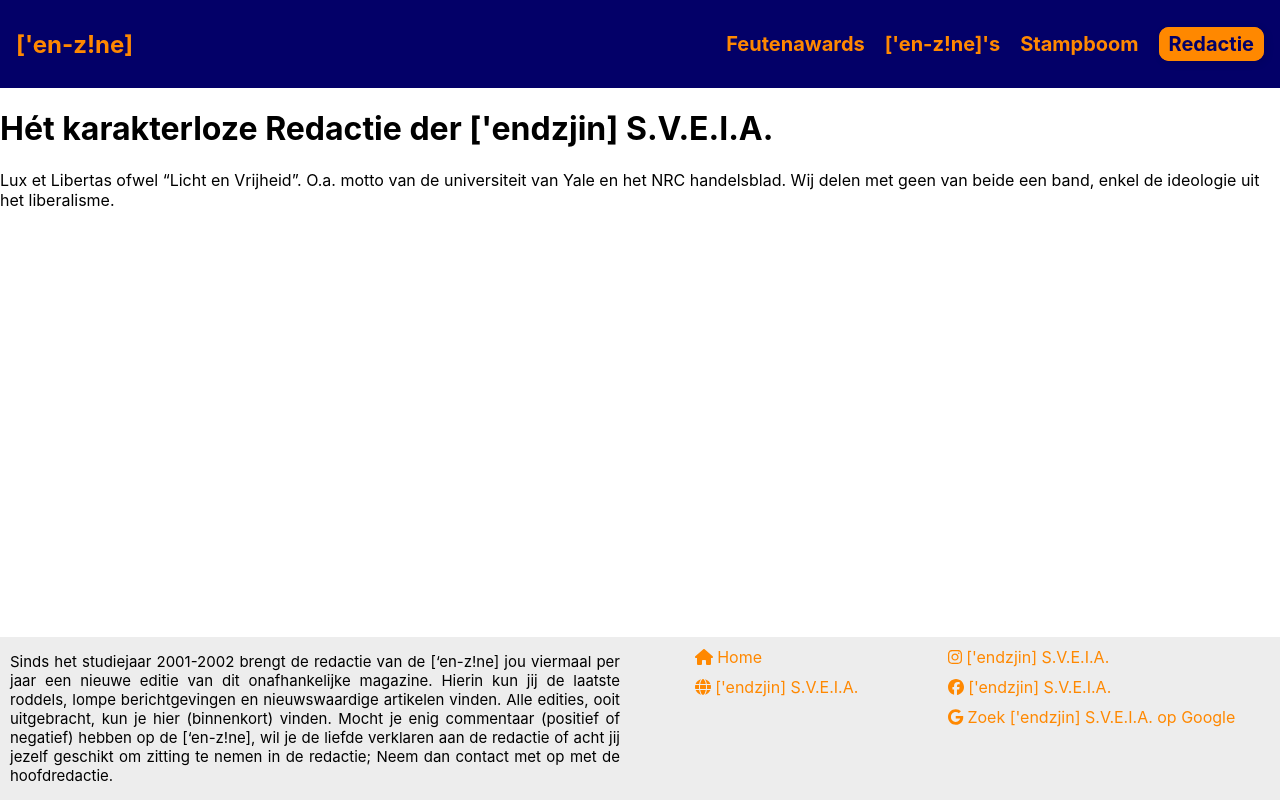
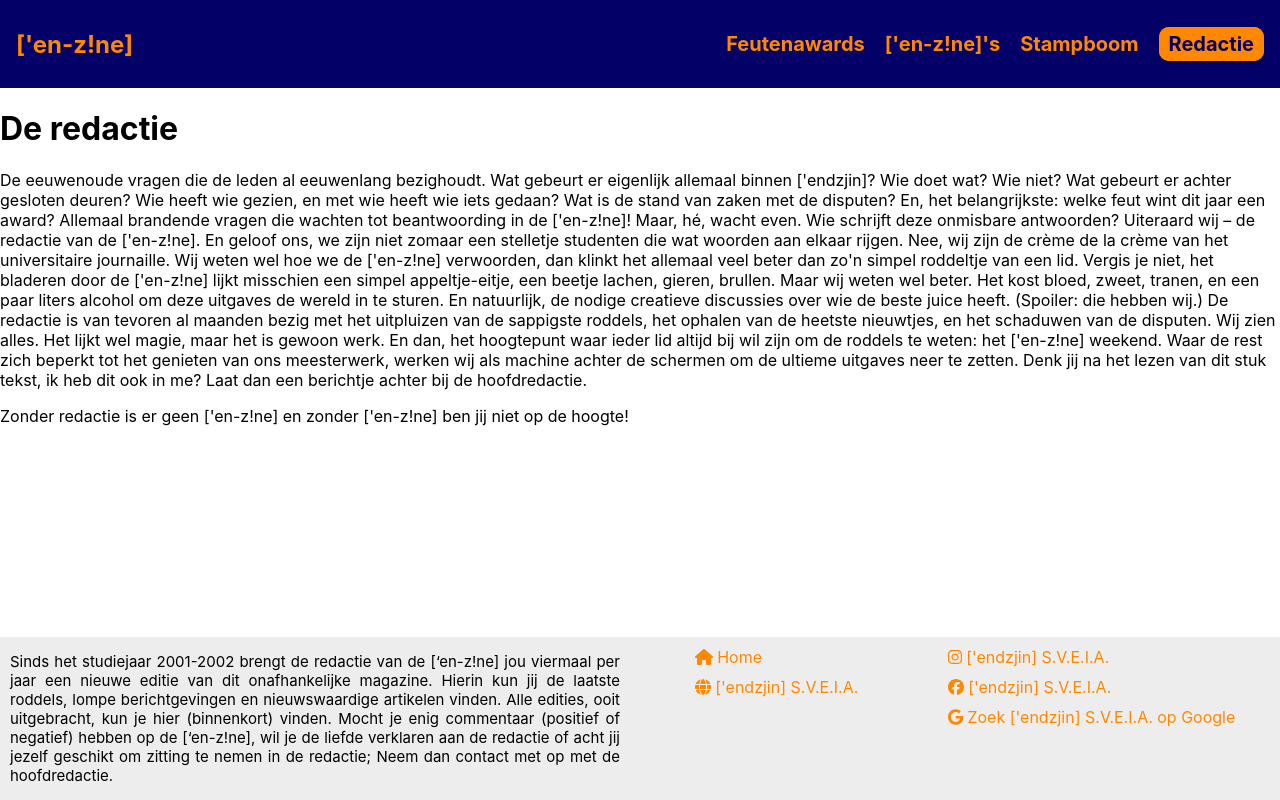
Before and after one commit to bdbekhof/enzine, a React (Create React App) app: page /redactie in a window 1280 px wide. Built offline with nearby package versions, Linux system fonts and the light colour scheme.

Commit message:
Added redactie text

```diff
--- a/src/pages/Redactie.tsx
+++ b/src/pages/Redactie.tsx
@@ -7,8 +7,23 @@ const Redactie = () => {
 
     return (
         <div className="redactie">
-            <h1>Hét karakterloze Redactie der ['endzjin] S.V.E.I.A.</h1>
-            <p>Lux et Libertas ofwel “Licht en Vrijheid”. O.a. motto van de universiteit van Yale en het NRC handelsblad. Wij delen met geen van beide een band, enkel de ideologie uit het liberalisme.</p>
+            <h1>De redactie</h1>
+            <p>
+                De eeuwenoude vragen die de leden al eeuwenlang bezighoudt. Wat gebeurt er eigenlijk allemaal binnen ['endzjin]? Wie doet wat? Wie niet? Wat gebeurt er achter gesloten deuren?
+                Wie heeft wie gezien, en met wie heeft wie iets gedaan? Wat is de stand van zaken met de disputen?
+                En, het belangrijkste: welke feut wint dit jaar een award? Allemaal brandende vragen die wachten tot beantwoording in de ['en-z!ne]! Maar, hé, wacht even. Wie schrijft deze onmisbare antwoorden?
+                Uiteraard wij – de redactie van de ['en-z!ne]. En geloof ons, we zijn niet zomaar een stelletje studenten die wat woorden aan elkaar rijgen. Nee, wij zijn de crème de la crème van het universitaire journaille.
+                Wij weten wel hoe we de ['en-z!ne] verwoorden, dan klinkt het allemaal veel beter dan zo'n simpel roddeltje van een lid.
+                Vergis je niet, het bladeren door de ['en-z!ne] lijkt misschien een simpel appeltje-eitje, een beetje lachen, gieren, brullen. Maar wij weten wel beter.
+                Het kost bloed, zweet, tranen, en een paar liters alcohol om deze uitgaves de wereld in te sturen.
+                En natuurlijk, de nodige creatieve discussies over wie de beste juice heeft. (Spoiler: die hebben wij.)
+                De redactie is van tevoren al maanden bezig met het uitpluizen van de sappigste roddels, het ophalen van de heetste nieuwtjes, en het schaduwen van de disputen.
+                Wij zien alles. Het lijkt wel magie, maar het is gewoon werk.
+                En dan, het hoogtepunt waar ieder lid altijd bij wil zijn om de roddels te weten: het ['en-z!ne] weekend.
+                Waar de rest zich beperkt tot het genieten van ons meesterwerk, werken wij als machine achter de schermen om de ultieme uitgaves neer te zetten.
+                Denk jij na het lezen van dit stuk tekst, ik heb dit ook in me? Laat dan een berichtje achter bij de hoofdredactie.
+            </p>
+            <p>Zonder redactie is er geen ['en-z!ne] en zonder ['en-z!ne] ben jij niet op de hoogte!</p>
         </div>
     );
 };
```
